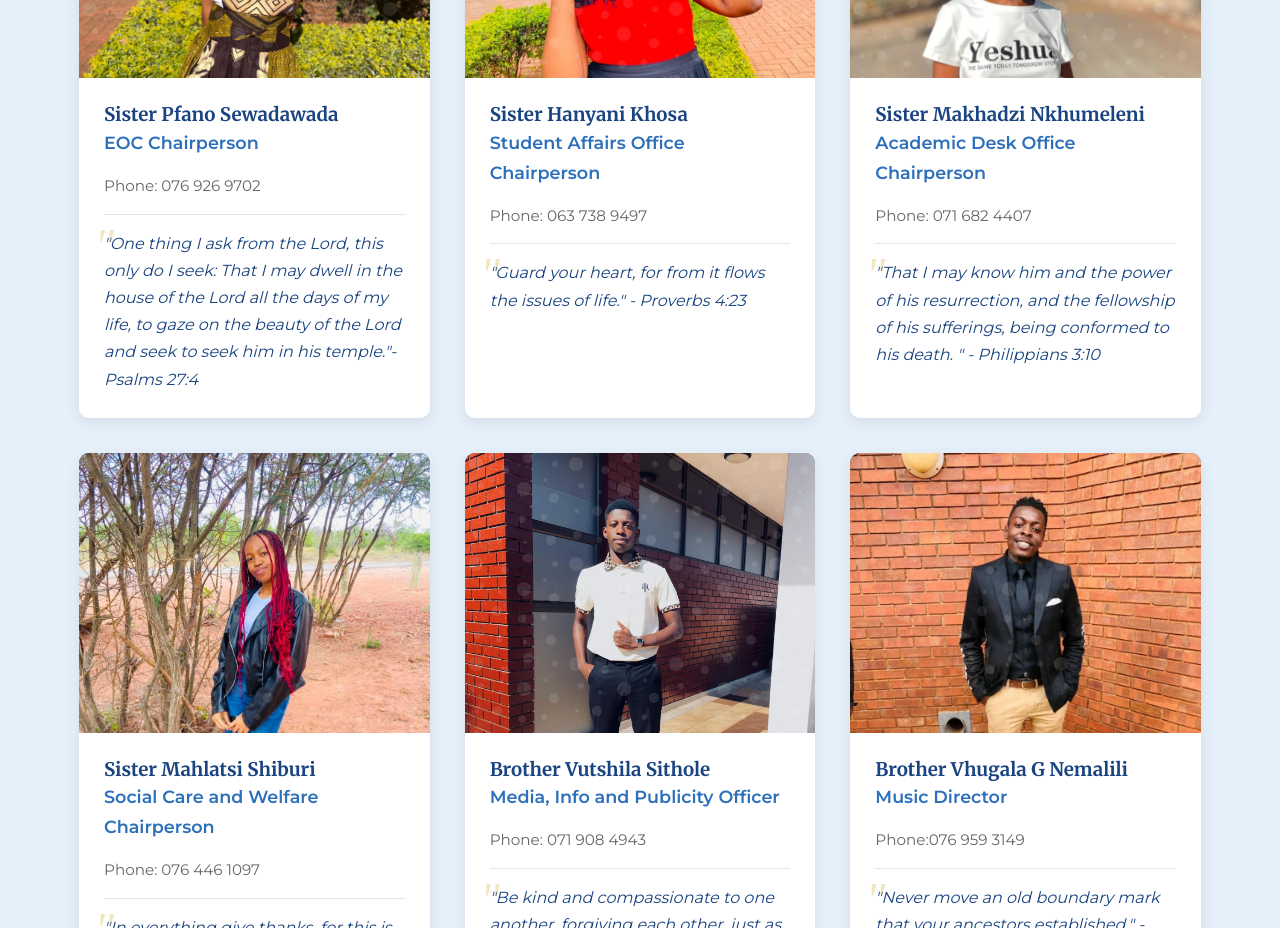
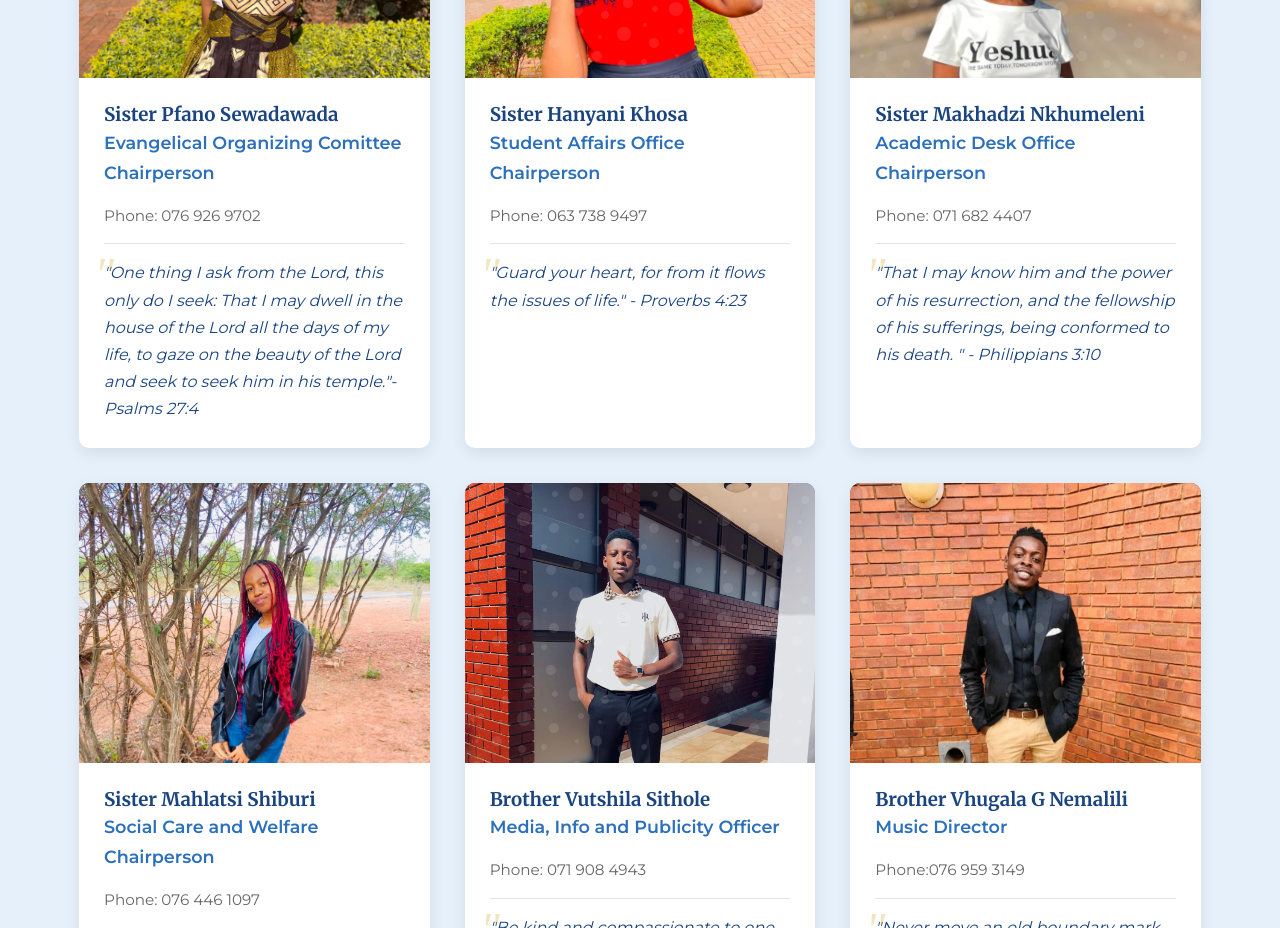
Before and after one commit to Nyathi-Vutivi/S.C.O, a plain HTML site: page index.html in a window 1280 px wide. Shown: the part 4960-5888 px from the top of the page. Drawn offline with Linux system fonts and the light colour scheme.

Commit message:
Update index.html

```diff
--- a/index.html
+++ b/index.html
@@ -1220,7 +1220,7 @@
                     </div>
                 <div class="leader-info">
                     <h3>Sister Pfano Sewadawada</h3>
-                    <div class ="leader-position">EOC Chairperson</div>
+                    <div class ="leader-position"> Evangelical Organizing Comittee Chairperson</div>
                     <div class="leader-contact">
                         <span>Phone: 076 926 9702</span>
                         </div>
```
